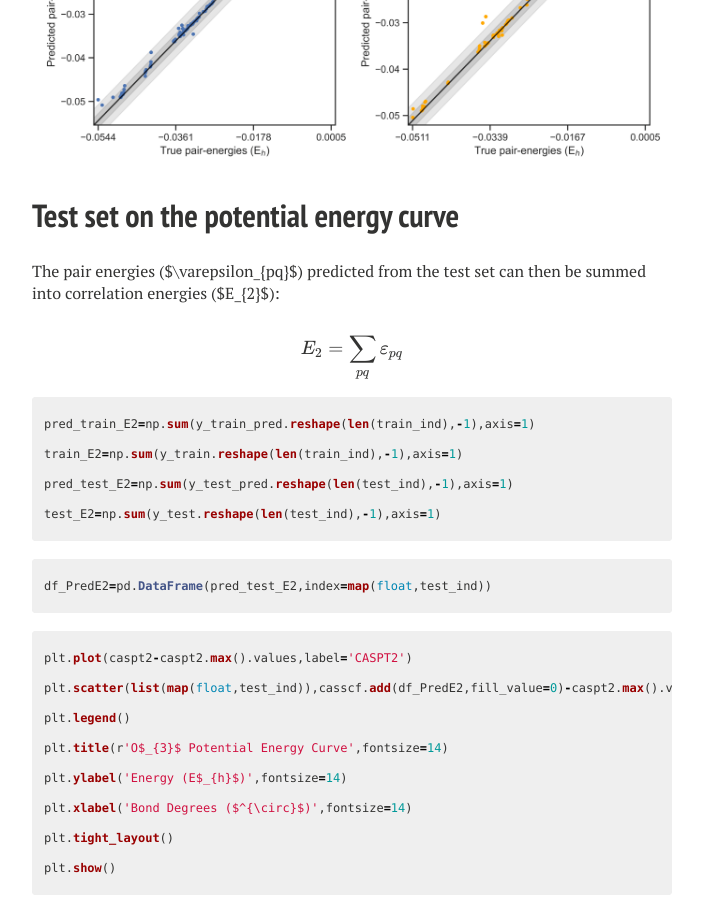
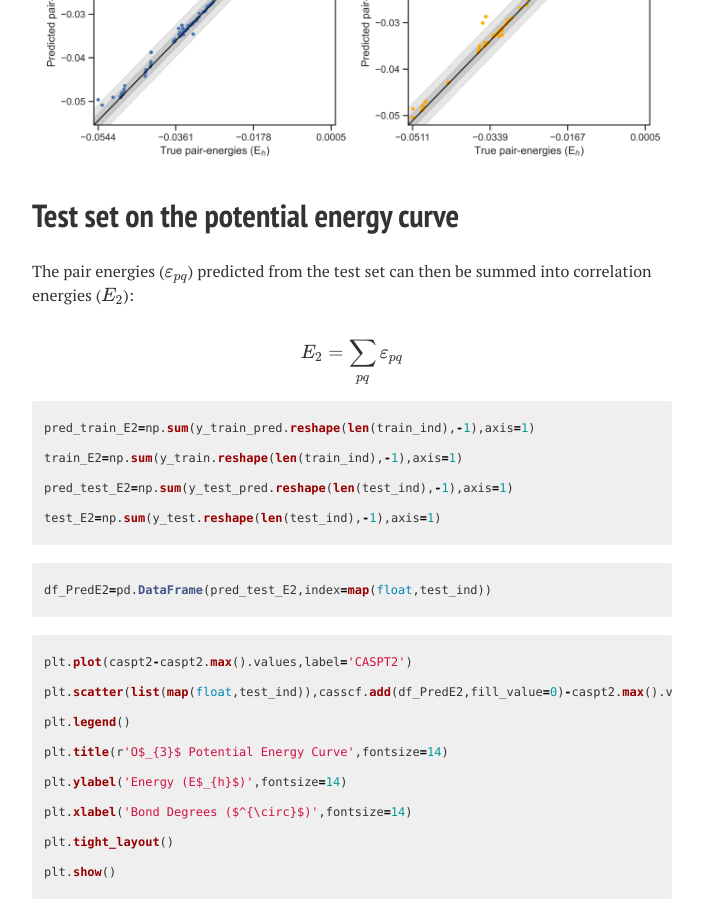
Before and after one commit to ChemRacer/DDQC_Demo, a Jekyll site: the page built from ddcaspt2.md, in a window 1280 px wide and 900 px high, scrolled down 4378 px. Shown: the whole window, without its empty margins (288-991 px from the left). Built offline with Jekyll 4.4.1, drawn with Linux system fonts in a browser that asks for light colours; nearby versions of some CDN libraries.

Commit message:
Tue Dec 14 15:26:56 EST 2021

```diff
--- a/ddcaspt2.md
+++ b/ddcaspt2.md
@@ -154,7 +154,7 @@ plt.show()
 
 # Test set on the potential energy curve
 
-The pair energies ($\varepsilon_{pq}$) predicted from the test set can then be summed into correlation energies ($E_{2}$):
+The pair energies ($$\varepsilon_{pq}$$) predicted from the test set can then be summed into correlation energies ($$E_{2}$$):
 
 {% raw %}
 $$ E_{2}=\sum_{pq} \varepsilon_{pq}$$
```
Also changed, not shown: 2 other files.
